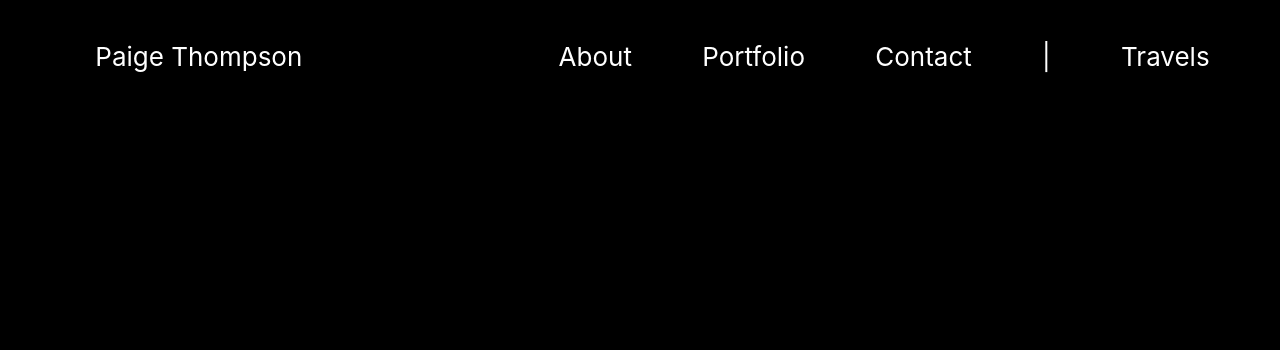
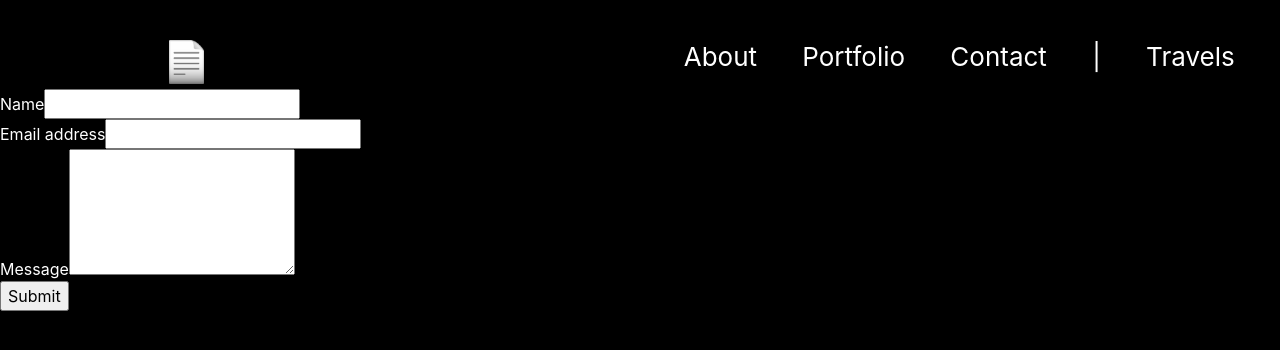
Before and after one commit to paigethompson150/paigethompson150.github.io, a React (Create React App) app: page / in a window 1280 px wide. Both pictures are taken after a click on the item "Contact". Shown: the top 350 px of the page. Built offline with nearby package versions, Linux system fonts and the light colour scheme.

Commit message:
Starting Contact page

```diff
--- a/src/App.css
+++ b/src/App.css
@@ -68,7 +68,9 @@
 }
 
 .App-header ul li:first-child {
-  margin-right: 15%;
+  margin-right: 35%;
+  margin-left: 8%;
+  width: 50px;
 }
 
 @media(max-width: 768px) {
@@ -272,6 +274,8 @@
   margin-bottom: 40px;
   margin-right: 40px;
   transition: all 0.7s ease-in-out;
+  animation: fadeIn;
+  animation-duration: 0.7s;
 }
 .project img {
   padding-top: 10px;
--- a/src/App.js
+++ b/src/App.js
@@ -3,11 +3,12 @@
 import Home from './components/Home';
 import About from './components/About';
 import Portfolio from './components/Portfolio';
+import Contact from './components/Contact';
 import React, { useState } from 'react';
 
 function App() {
   const [page, setPage] = useState(0);
-  const pages = [<Home onClick={() => setPage(1)}/>, <About/>, <Portfolio/>]
+  const pages = [<Home onClick={() => setPage(1)}/>, <About/>, <Portfolio/>, <Contact />]
 
   return (
     <div className="App">
--- /dev/null
+++ b/src/components/Contact.jsx
@@ -0,0 +1,45 @@
+import React from 'react';
+
+class Contact extends React.Component {
+  constructor(props) {
+    super(props);
+    this.state = {
+      name: '',
+      email: '',
+      message: ''
+    }
+  }
+  render() {
+    return(
+      <div className="App">
+        <form id="contact-form" onSubmit={this.handleSubmit.bind(this)} method="POST">
+          <div className="form-group">
+            <label htmlFor="name">Name</label>
+            <input type="text" className="form-control" value={this.state.name} onChange={this.onNameChange.bind(this)} />
+          </div>
+          <div className="form-group">
+            <label htmlFor="exampleInputEmail1">Email address</label>
+            <input type="email" className="form-control"  value={this.state.email} onChange={this.onEmailChange.bind(this)} />
+          </div>
+          <div className="form-group">
+            <label htmlFor="message">Message</label>
+            <textarea className="form-control" rows="5" value={this.state.message} onChange={this.onMessageChange.bind(this)} />
+          </div>
+          <button type="submit">Submit</button>
+        </form>
+      </div>
+    );
+  }
+  onNameChange(event) {
+    this.setState({name: event.target.value})
+  }
+  onEmailChange(event) {
+    this.setState({email: event.target.value})
+  }
+  onMessageChange(event) {
+    this.setState({message: event.target.value})
+  }
+  handleSubmit(event) {
+  }
+}
+export default Contact;
--- a/src/components/Header.js
+++ b/src/components/Header.js
@@ -1,12 +1,13 @@
 import { useState } from "react"
 import Home from "./Home"
+import pageEmoji from "../images/pageEmoji.png"
 
 export default function Header(props) {
   const { setPage, page } = props
 
   return <header className="App-header">
       <ul>
-        <li className={page === 0 ? "heading" : ""} id="title" onClick={() => {setPage(0)}}>Paige Thompson</li>
+        <li className={page === 0 ? "heading" : ""} id="title" onClick={() => {setPage(0)}}><img src={pageEmoji} alt="page emoji"/></li>
         <li className={page === 1 ? "heading" : ""} onClick={() => {setPage(1)}}>About</li>
         <li className={page === 2 ? "heading" : ""} onClick={() => {setPage(2)}}>Portfolio</li>
         <li className={page === 3 ? "heading" : ""} onClick={() => {setPage(3)}}>Contact</li>
```
Also changed, not shown: src/images/pageEmoji.png (added).
